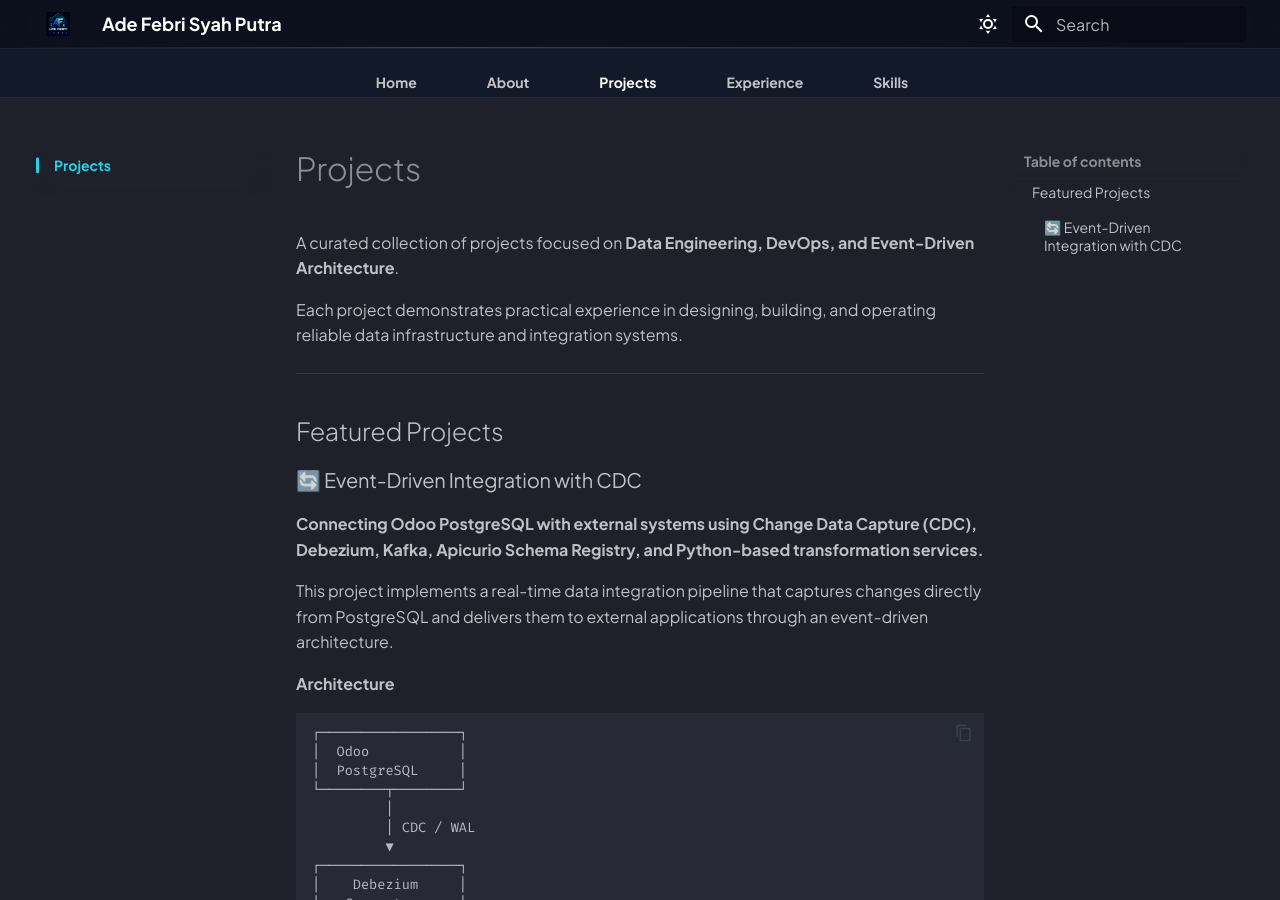
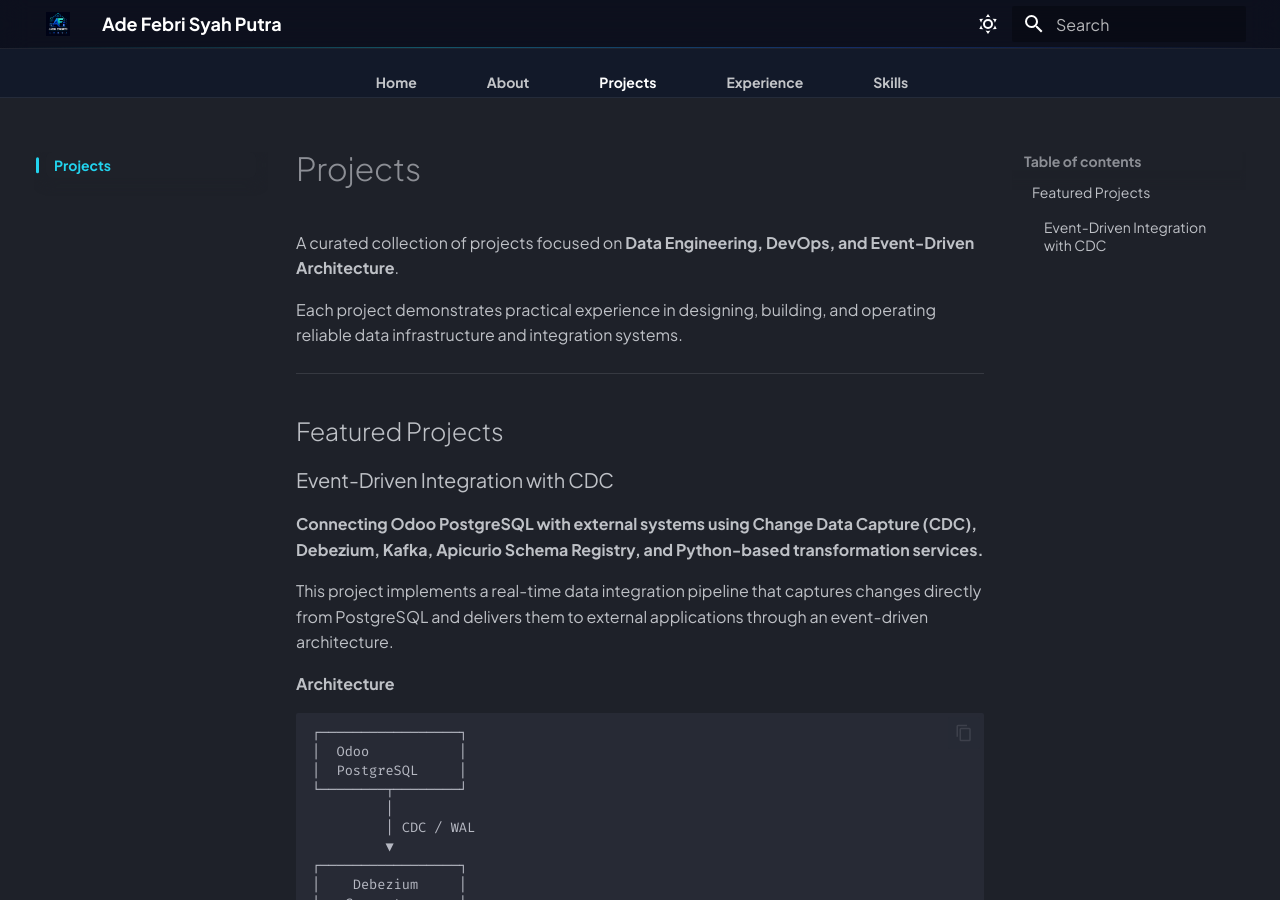
Before and after one commit to adefebri/ade-febri-portfolio, an MkDocs documentation site: the page built from docs/projects/index.md, in a window 1280 px wide and 900 px high. Built offline with MkDocs 1.6.1 and Material for MkDocs 9.7.7, drawn with Linux system fonts in a browser that asks for light colours.

```diff
--- a/docs/projects/index.md
+++ b/docs/projects/index.md
@@ -8,7 +8,7 @@ Each project demonstrates practical experience in designing, building, and opera
 
 ## Featured Projects
 
-### 🔄 Event-Driven Integration with CDC
+### Event-Driven Integration with CDC
 
 **Connecting Odoo PostgreSQL with external systems using Change Data Capture (CDC), Debezium, Kafka, Apicurio Schema Registry, and Python-based transformation services.**
 
```
